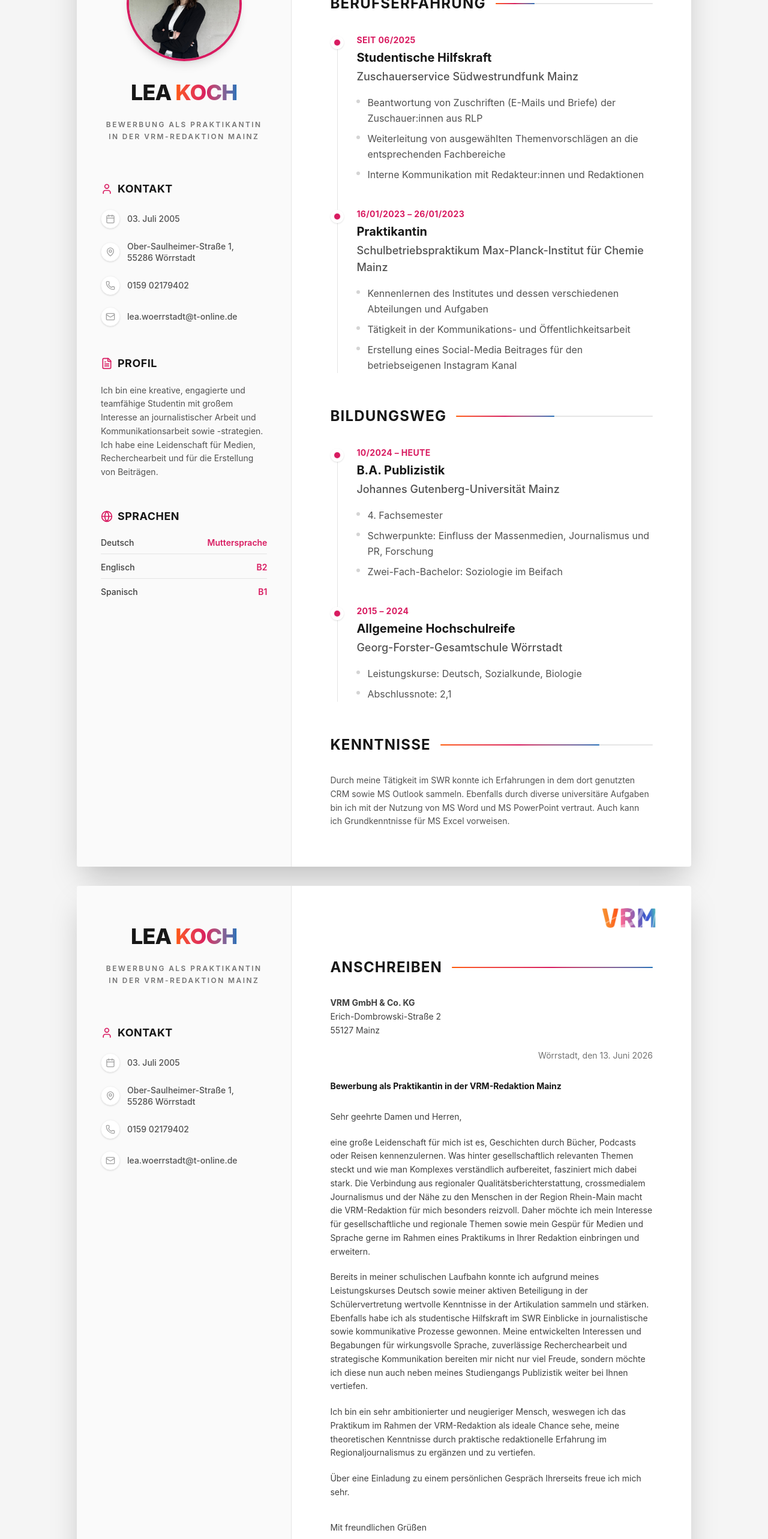
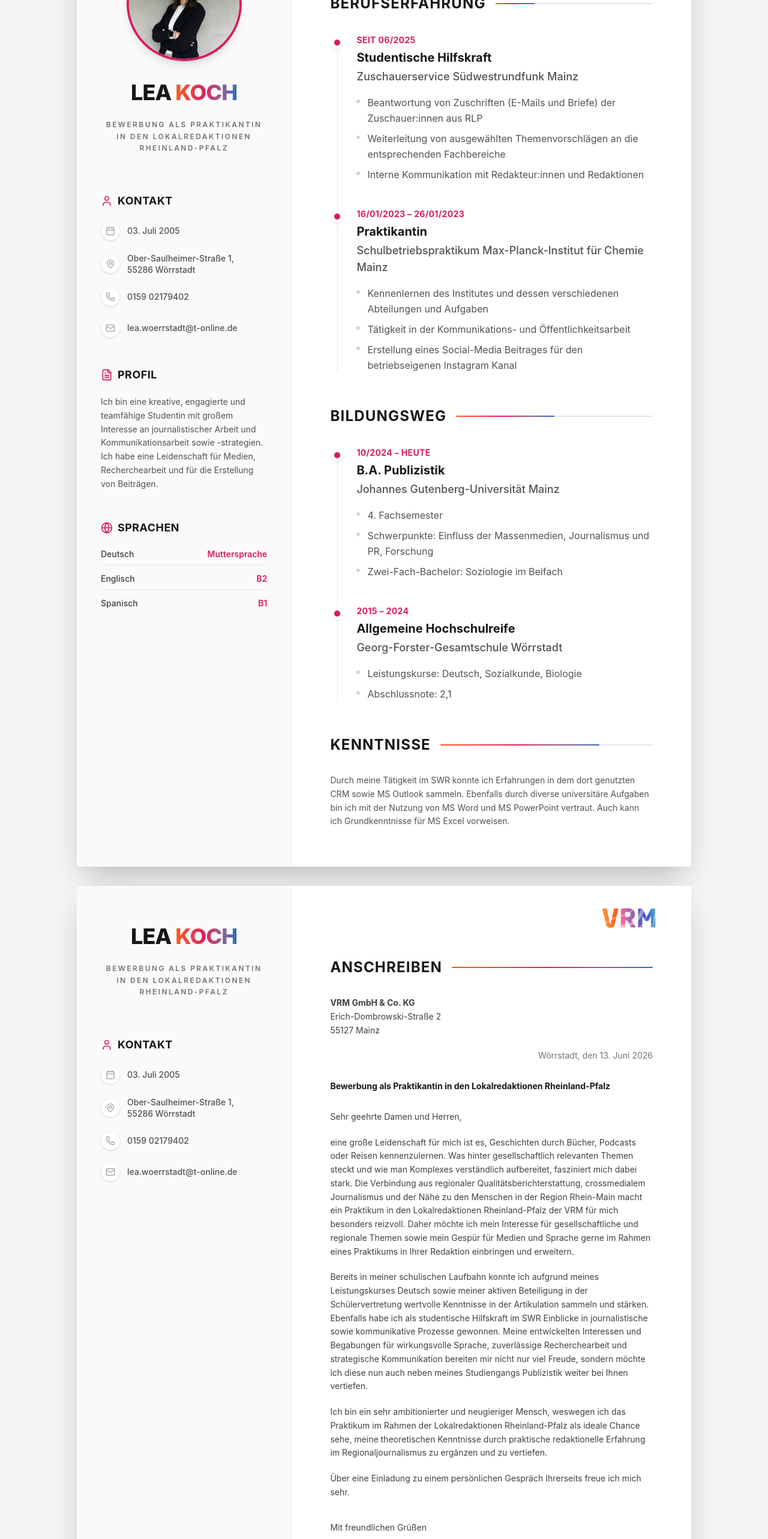
Before and after one commit to fromage222/Lea-bewerbung, a React (Vite) app: page / in a window 1280 px wide. Shown: the part 234-2800 px from the top of the page at 60% size. Built offline with nearby package versions, Linux system fonts and the light colour scheme.

Commit message:
Bewerbung auf Lokalredaktionen Rheinland-Pfalz angepasst

```diff
--- a/src/app/App.tsx
+++ b/src/app/App.tsx
@@ -37,7 +37,8 @@
              </h1>
              <p className="text-xs font-semibold text-neutral-500 uppercase tracking-[0.2em] mt-6 text-center leading-relaxed">
                Bewerbung als Praktikantin<br/>
-               in der VRM-Redaktion Mainz
+               in den Lokalredaktionen<br/>
+               Rheinland-Pfalz
              </p>
           </div>
 
@@ -167,7 +168,8 @@
              </h1>
              <p className="text-xs font-semibold text-neutral-500 uppercase tracking-[0.2em] mt-6 text-center leading-relaxed">
                Bewerbung als Praktikantin<br/>
-               in der VRM-Redaktion Mainz
+               in den Lokalredaktionen<br/>
+               Rheinland-Pfalz
              </p>
           </div>
 
@@ -213,13 +215,13 @@
               </p>
 
               <p className="font-bold text-neutral-900 pt-2">
-                Bewerbung als Praktikantin in der VRM-Redaktion Mainz
+                Bewerbung als Praktikantin in den Lokalredaktionen Rheinland-Pfalz
               </p>
 
               <p className="pt-2">Sehr geehrte Damen und Herren,</p>
 
               <p>
-                eine große Leidenschaft für mich ist es, Geschichten durch Bücher, Podcasts oder Reisen kennenzulernen. Was hinter gesellschaftlich relevanten Themen steckt und wie man Komplexes verständlich aufbereitet, fasziniert mich dabei stark. Die Verbindung aus regionaler Qualitätsberichterstattung, crossmedialem Journalismus und der Nähe zu den Menschen in der Region Rhein-Main macht die VRM-Redaktion für mich besonders reizvoll. Daher möchte ich mein Interesse für gesellschaftliche und regionale Themen sowie mein Gespür für Medien und Sprache gerne im Rahmen eines Praktikums in Ihrer Redaktion einbringen und erweitern.
+                eine große Leidenschaft für mich ist es, Geschichten durch Bücher, Podcasts oder Reisen kennenzulernen. Was hinter gesellschaftlich relevanten Themen steckt und wie man Komplexes verständlich aufbereitet, fasziniert mich dabei stark. Die Verbindung aus regionaler Qualitätsberichterstattung, crossmedialem Journalismus und der Nähe zu den Menschen in der Region Rhein-Main macht ein Praktikum in den Lokalredaktionen Rheinland-Pfalz der VRM für mich besonders reizvoll. Daher möchte ich mein Interesse für gesellschaftliche und regionale Themen sowie mein Gespür für Medien und Sprache gerne im Rahmen eines Praktikums in Ihrer Redaktion einbringen und erweitern.
               </p>
 
               <p>
@@ -227,7 +229,7 @@
               </p>
 
               <p>
-                Ich bin ein sehr ambitionierter und neugieriger Mensch, weswegen ich das Praktikum im Rahmen der VRM-Redaktion als ideale Chance sehe, meine theoretischen Kenntnisse durch praktische redaktionelle Erfahrung im Regionaljournalismus zu ergänzen und zu vertiefen.
+                Ich bin ein sehr ambitionierter und neugieriger Mensch, weswegen ich das Praktikum im Rahmen der Lokalredaktionen Rheinland-Pfalz als ideale Chance sehe, meine theoretischen Kenntnisse durch praktische redaktionelle Erfahrung im Regionaljournalismus zu ergänzen und zu vertiefen.
               </p>
 
               <p>
```
